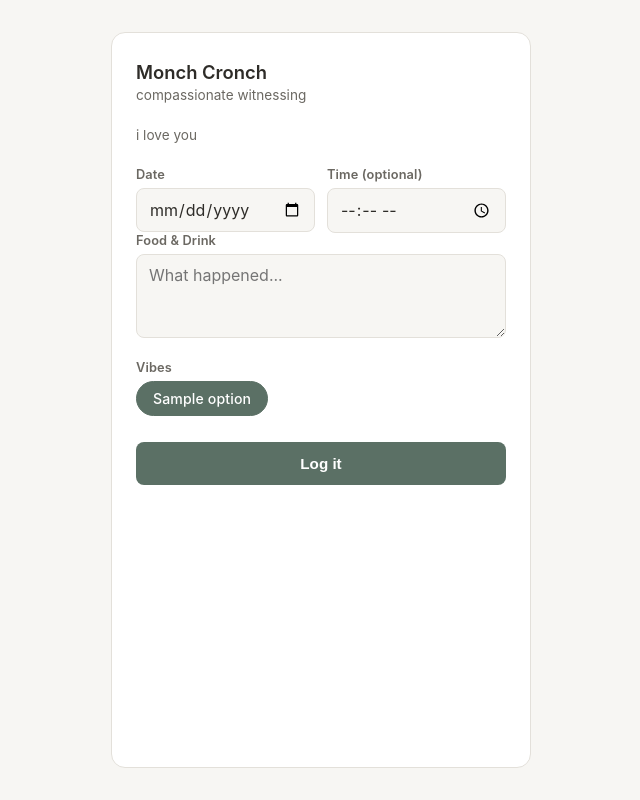
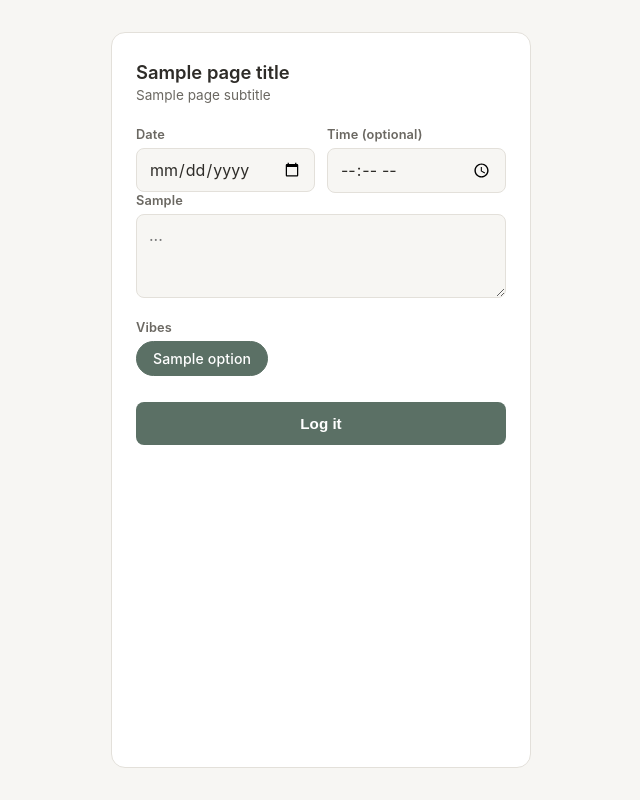
Before and after one commit to sarahrosegallagher/daily-log, a Flask app: template templates/index.html in a window 1280 px wide. Shown: the whole page, without its empty margins (319-959 px from the left). Run offline with Flask 3, Linux system fonts and the light colour scheme; the template is opened without the code that fills it: most values are stand-ins (such as "Sample title", 1, 10 or a date in 2020).

Commit message:
externalize page text into config.py for public/private split

```diff
--- a/app.py
+++ b/app.py
@@ -9,6 +9,11 @@ from flask import Flask, render_template, request, redirect, url_for, flash, Res
 
 load_dotenv()  # reads .env if present; no-op if it doesn't exist (e.g. on PythonAnywhere)
 
+try:
+    import config  # private, gitignored — real site copy
+except ImportError:
+    import config_example as config  # public fallback for a fresh checkout
+
 app = Flask(__name__)
 app.secret_key = os.environ.get("SECRET_KEY", "change-me-in-production")
 
@@ -17,7 +22,10 @@ DATA_DIR = os.path.join(os.path.dirname(__file__), "data")
 CSV_PATH = os.path.join(DATA_DIR, "entries.csv")
 CSV_HEADERS = ["date", "time", "entry", "vibes", "submitted_at"]
 
-VIBE_OPTIONS = ["Really Nice", "Nice", "Neutral", "Rough", "Really Rough"]  # edit to taste
+PAGE_TITLE = config.PAGE_TITLE
+PAGE_SUBTITLE = config.PAGE_SUBTITLE
+ENTRY_PLACEHOLDER = config.ENTRY_PLACEHOLDER
+VIBE_OPTIONS = config.VIBE_OPTIONS
 
 # Basic auth credentials - set these as environment variables on the host,
 # don't hardcode real values here.
@@ -89,6 +97,9 @@ def index():
         today=today,
         now_time=now_time,
         vibe_options=VIBE_OPTIONS,
+        page_title=PAGE_TITLE,
+        page_subtitle=PAGE_SUBTITLE,
+        entry_placeholder=ENTRY_PLACEHOLDER,
     )
 
 
--- /dev/null
+++ b/config_example.py
@@ -0,0 +1,4 @@
+PAGE_TITLE = "Daily Log"
+PAGE_SUBTITLE = "Quick entry — spend just seconds."
+VIBE_OPTIONS = ["Good", "Okay", "Bad"]
+ENTRY_PLACEHOLDER = "Log your entry..."
--- a/templates/index.html
+++ b/templates/index.html
@@ -3,7 +3,7 @@
 <head>
   <meta charset="UTF-8">
   <meta name="viewport" content="width=device-width, initial-scale=1.0">
-  <title>Daily Log</title>
+  <title>{{ page_title }}</title>
   <style>
     :root {
       --bg: #f7f6f3;
@@ -125,10 +125,8 @@
 </head>
 <body>
   <div class="card">
-    <h1>Monch Cronch</h1>
-    <p class="sub">compassionate witnessing</p>
-        <p class="sub">i love you</p>
-
+    <h1>{{ page_title }}</h1>
+    <p class="sub">{{ page_subtitle }}</p>
 
     {% with messages = get_flashed_messages() %}
       {% if messages %}
@@ -150,8 +148,8 @@
         </div>
       </div>
 
-      <label for="entry">Food & Drink</label>
-      <textarea id="entry" name="entry" placeholder="What happened..." required></textarea>
+      <label for="entry">{{ entry_placeholder }}</label>
+      <textarea id="entry" name="entry" placeholder="..." required></textarea>
 
       <label>Vibes</label>
       <div class="vibes">
```
Also changed, not shown: 1 other file.
